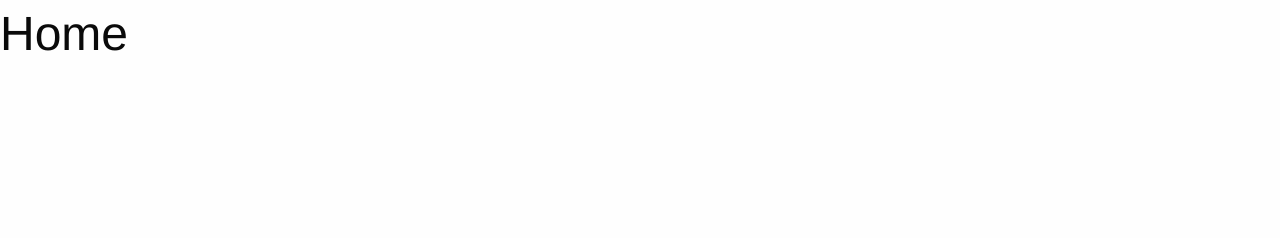
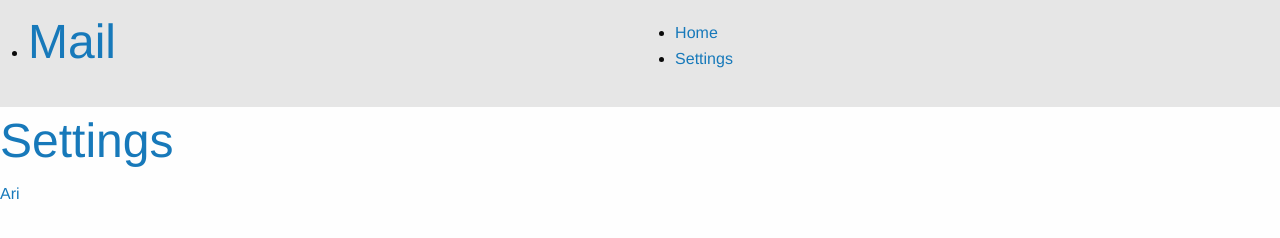
Before and after one commit to biow0lf/angulardemo, a plain HTML site: page index.html at #!/settings in a window 1280 px wide. Drawn offline with nearby package versions, Linux system fonts and the light colour scheme.

Commit message:
Settings

```diff
--- a/index.html
+++ b/index.html
@@ -8,6 +8,22 @@
   <link rel="stylesheet" href="css/app.css">
 </head>
 <body>
+  <nav class="top-bar">
+    <ul class="title-area">
+      <!-- Title area -->
+      <li class="name">
+        <h1><a>Mail</a></h1>
+      </li>
+    </ul>
+
+    <section class="top-bar-section">
+      <ul class="right">
+        <li><a href="#!/">Home</a></li>
+        <li><a href="#!/settings">Settings<a></li>
+      </ul>
+    </section>
+  </nav>
+
   <div ng-view></div>
 
   <script src="js/vendor/angular.js"></script>
--- a/js/main.js
+++ b/js/main.js
@@ -5,9 +5,17 @@ app.config(function($routeProvider) {
     templateUrl: 'templates/home.html',
     controller: 'HomeController'
   })
+  .when('/settings', {
+    templateUrl: 'templates/settings.html',
+    controller: 'SettingsController'
+  })
   .otherwise({ redirectTo: '/' });
 });
 
-app.controller('HomeController', function() {
+app.controller('HomeController', function($scope) {
 
 });
+
+app.controller('SettingsController', function($scope) {
+  $scope.name = 'Ari';
+});
--- /dev/null
+++ b/templates/settings.html
@@ -0,0 +1,3 @@
+<h1>Settings</h1>
+
+{{ name }}
```
Also changed, not shown: 1 other file.
